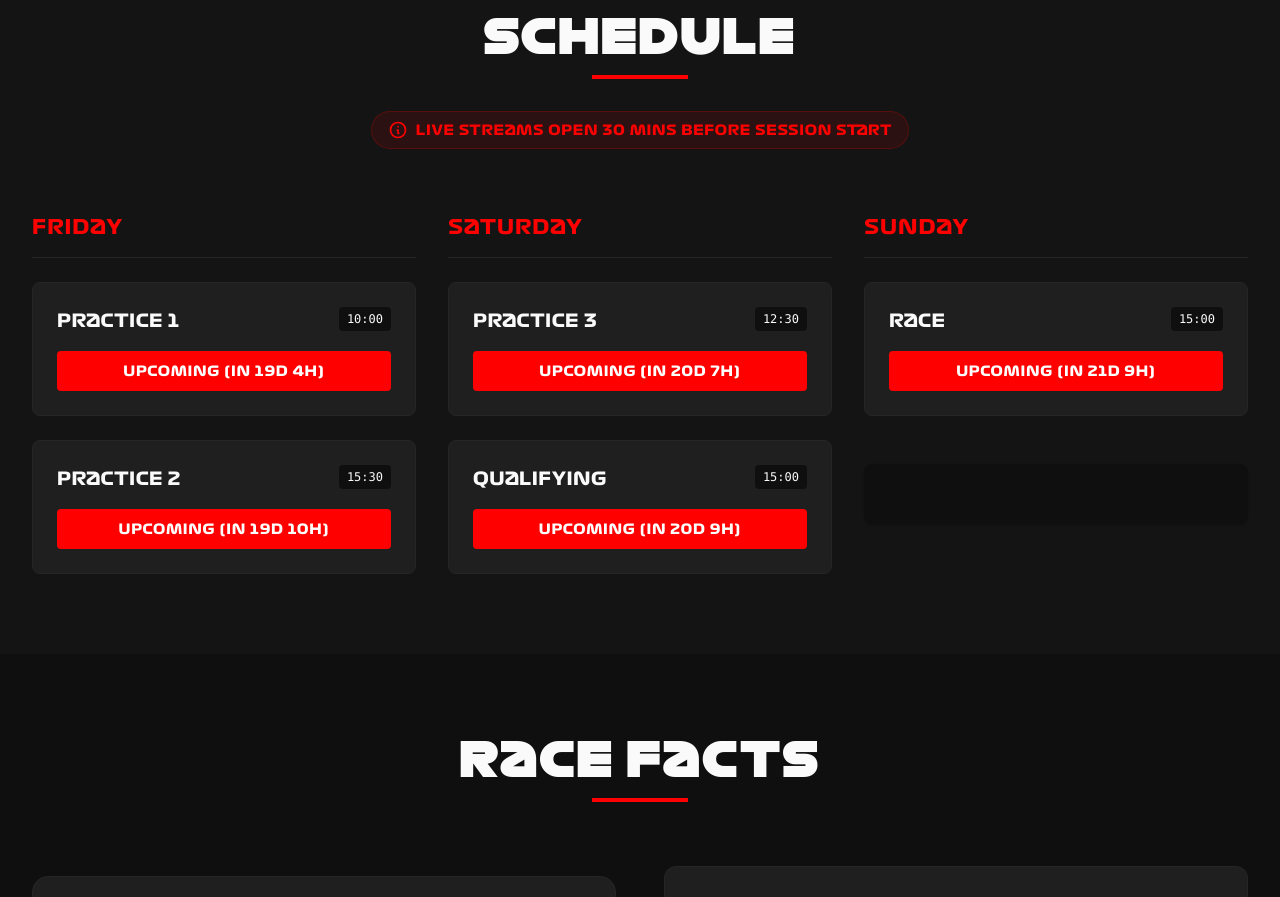
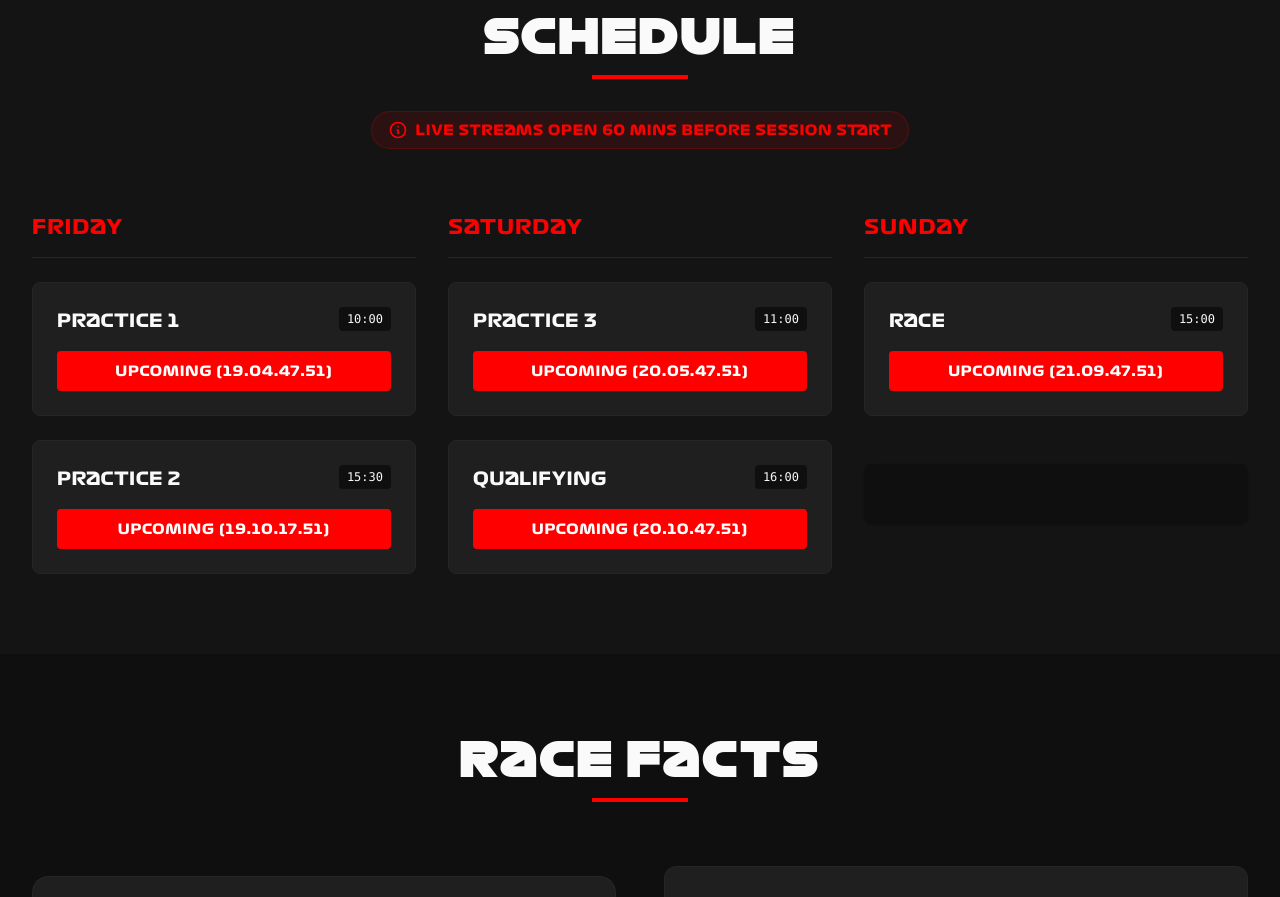
Before and after one commit to justdo-workit/SlipstreamsV2, a Next.js app: page /race/australia in a window 1280 px wide. Shown: the part 860-1757 px from the top of the page. Built offline with nearby package versions, Linux system fonts and the light colour scheme; no server answers.

Commit message:
update qualifying schedule time and timer string to DD:HH:MM:SS

```diff
--- a/src/components/racing/RaceHero.tsx
+++ b/src/components/racing/RaceHero.tsx
@@ -45,9 +45,9 @@ export function RaceHero({ race }: RaceHeroProps) {
                 }
 
                 // Window:
-                // Open: -30 mins before start
+                // Open: -60 mins before start
                 // Close: +60 mins after end (End = Start + Duration)
-                const openTime = new Date(sessionStart.getTime() - 30 * 60 * 1000);
+                const openTime = new Date(sessionStart.getTime() - 60 * 60 * 1000);
                 const endTime = new Date(sessionStart.getTime() + durationMinutes * 60 * 1000);
                 const closeTime = new Date(endTime.getTime() + 60 * 60 * 1000);
 
@@ -205,7 +205,7 @@ export function RaceHero({ race }: RaceHeroProps) {
                                 Watch Live
                             </button>
                             <span className="text-xs text-red-500 font-medium uppercase tracking-wider animate-pulse max-w-sm">
-                                {nextSessionLabel ? `Upcoming: ${nextSessionLabel} (Opens 30 mins before)` : `Opens 30 minutes before all sessions`}
+                                {nextSessionLabel ? `Upcoming: ${nextSessionLabel} (Opens 60 mins before)` : `Opens 60 minutes before all sessions`}
                             </span>
                         </div>
                     )}
--- a/src/components/racing/RaceSchedule.tsx
+++ b/src/components/racing/RaceSchedule.tsx
@@ -35,7 +35,7 @@ export function RaceSchedule({ race }: RaceScheduleProps) {
             // Total "Live" window = 2 hours duration + 1 hour buffer = 3 hours
             const liveWindowDurationMs = (2 * 60 * 60 * 1000) + (1 * 60 * 60 * 1000);
             const end = new Date(start.getTime() + liveWindowDurationMs);
-            const openTime = new Date(start.getTime() - 30 * 60 * 1000); // 30 mins before
+            const openTime = new Date(start.getTime() - 60 * 60 * 1000); // 60 mins before
 
             if (now < openTime) return 'upcoming';
             if (now >= openTime && now <= end) return 'live';
@@ -59,10 +59,10 @@ export function RaceSchedule({ race }: RaceScheduleProps) {
             const days = Math.floor(diffMs / (1000 * 60 * 60 * 24));
             const hours = Math.floor((diffMs % (1000 * 60 * 60 * 24)) / (1000 * 60 * 60));
             const mins = Math.floor((diffMs % (1000 * 60 * 60)) / (1000 * 60));
+            const secs = Math.floor((diffMs % (1000 * 60)) / 1000);
 
-            if (days > 0) return `IN ${days}D ${hours}H`;
-            if (hours > 0) return `IN ${hours}H ${mins}M`;
-            return `IN ${mins}M`;
+            const pad = (n: number) => n.toString().padStart(2, '0');
+            return `${pad(days)}:${pad(hours)}:${pad(mins)}:${pad(secs)}`;
         } catch (e) {
             return '';
         }
@@ -120,7 +120,7 @@ export function RaceSchedule({ race }: RaceScheduleProps) {
                             <path strokeLinecap="round" strokeLinejoin="round" strokeWidth={2} d="M13 16h-1v-4h-1m1-4h.01M21 12a9 9 0 11-18 0 9 9 0 0118 0z" />
                         </svg>
                         <span className="text-sm font-bold uppercase tracking-wider">
-                            Live Streams Open 30 Mins Before Session Start
+                            Live Streams Open 60 Mins Before Session Start
                         </span>
                     </div>
                 </div>
--- a/src/data/f1-calendar-2026.ts
+++ b/src/data/f1-calendar-2026.ts
@@ -65,8 +65,8 @@ export const f1Calendar2026: GrandPrix[] = [
     sessions: {
       fp1: { name: 'Practice 1', date: '2026-03-06', time: '10:00' },
       fp2: { name: 'Practice 2', date: '2026-03-06', time: '15:30' },
-      fp3: { name: 'Practice 3', date: '2026-03-07', time: '12:30' },
-      qualifying: { name: 'Qualifying', date: '2026-03-07', time: '15:00' },
+      fp3: { name: 'Practice 3', date: '2026-03-07', time: '11:00' },
+      qualifying: { name: 'Qualifying', date: '2026-03-07', time: '16:00' },
       race: { name: 'Race', date: '2026-03-08', time: '15:00' },
     },
     facts: {
```
